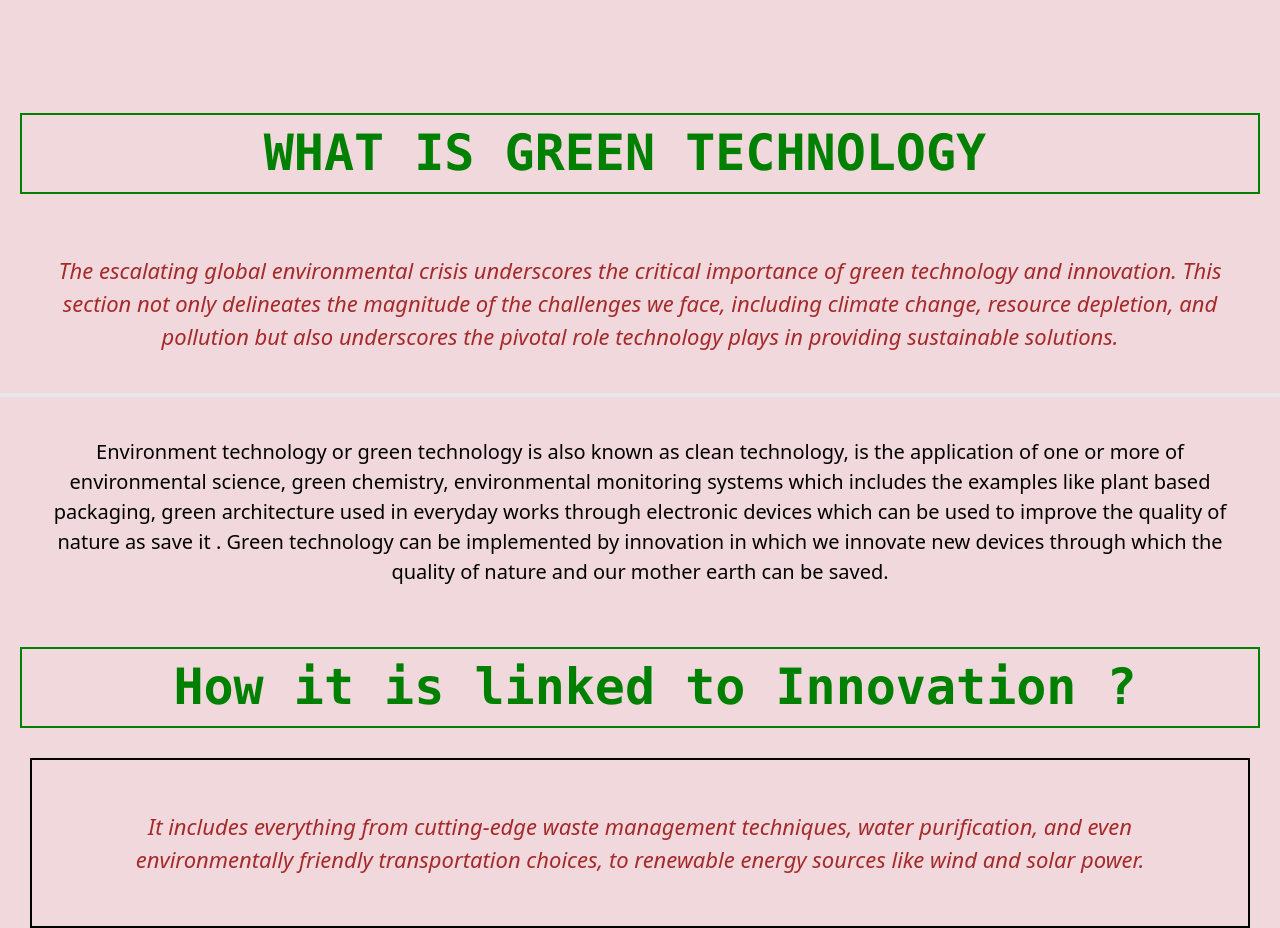
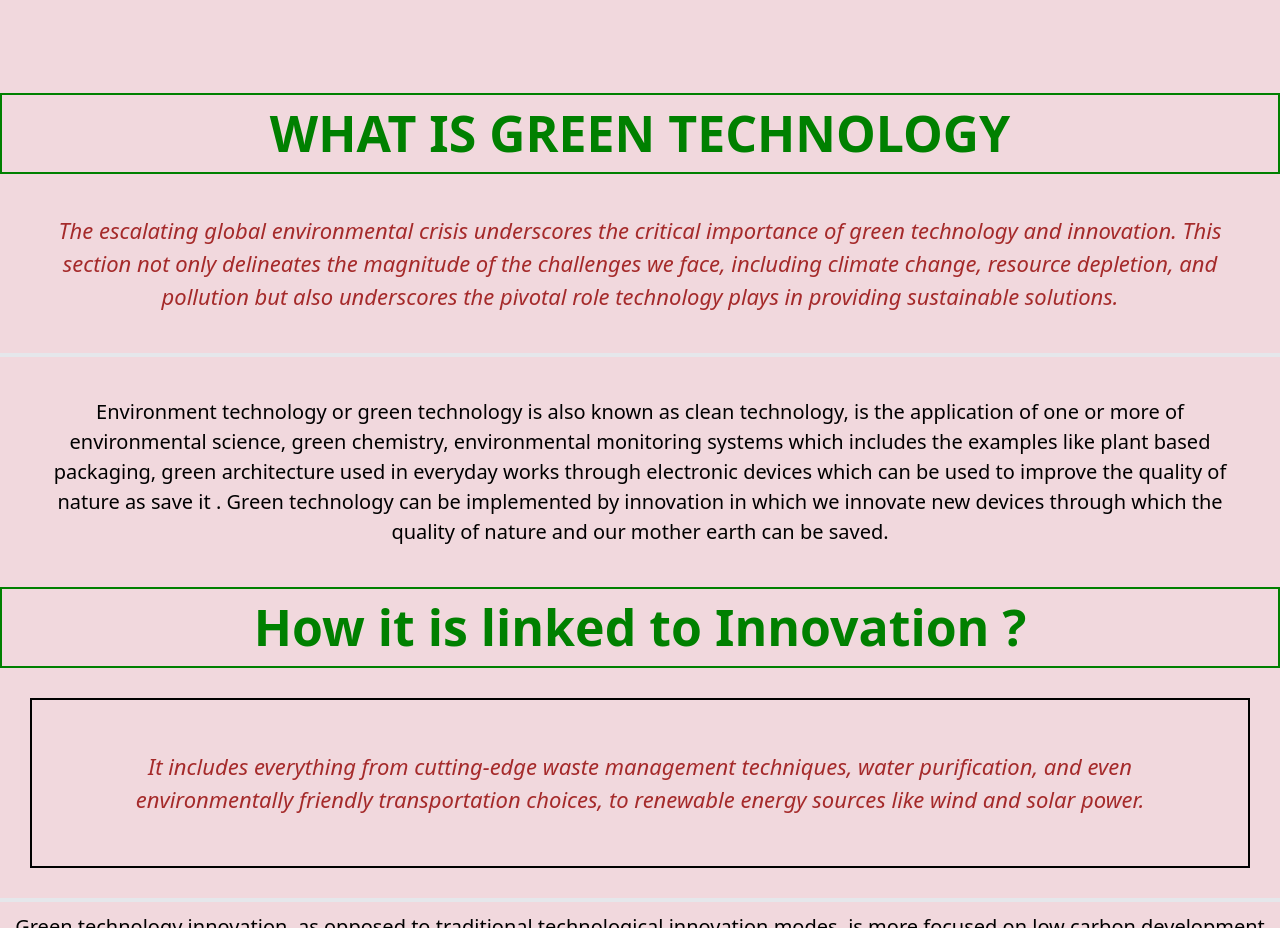
Before and after one commit to Bharat-Kumar-19030/Green-Technology-and-Innovation, a plain HTML site: page home.html in a window 1280 px wide. Shown: the part 471-1399 px from the top of the page. Drawn offline with nearby package versions, Linux system fonts and the light colour scheme.

Commit message:
Update home.html

```diff
--- a/home.html
+++ b/home.html
@@ -38,15 +38,17 @@
       width: auto;
       border: 2px solid green;
       padding: 1px;
-      margin: 20px;"><h1 style="text-align:center ;font-size:50px; color:green; font-weight:bold;"><pre> WHAT IS GREEN TECHNOLOGY  </pre></h1></div>
+             display:block
+      margin: auto;"><h1 style="text-align:center ;font-size:50px; color:green; font-weight:bold;">WHAT IS GREEN TECHNOLOGY</h1></div>
       <h1 style="text-align:center;padding:40px;font-style:italic;font-size:22px;color:brown;">The escalating global environmental crisis underscores the critical importance of green technology and innovation. This section not only delineates the magnitude of the challenges we face, including climate change, resource depletion, and pollution but also underscores the pivotal role technology plays in providing sustainable solutions. </h1></p>
          <hr style="color:red;border-width:2px"><p style="text-align:center;padding:40px;font-style:calibri; font-size:20px"> Environment technology or green technology is also known as clean technology, is the application of one or more of environmental science, green chemistry, environmental monitoring systems which includes the examples like plant based packaging, green architecture used in everyday works  through electronic devices which can be used to improve the quality of nature as save it . Green technology can be implemented by innovation in which we innovate new  devices through which the quality of nature and our mother earth can be saved.
         </p>
         <p><div style="
           width: auto;
           border: 2px solid green;
+               display:block;
           padding: 1px;
-          margin: 20px;"><h1 style="text-align:center ;font-size:50px; color:green; font-weight:bold;"><pre> How it is linked to Innovation ?</pre></h1></div>
+          margin: auto;"><h1 style="text-align:center ;font-size:50px; color:green; font-weight:bold;">How it is linked to Innovation ?</h1></div>
           <div  style=" width:auto; border:2px solid black;padding:10px;margin:30px;"><h1 style="text-align:center;padding:40px;font-style:italic;font-size:22px;color:brown;">It includes everything from cutting-edge waste management techniques, water purification, and even environmentally friendly transportation choices, to renewable energy sources like wind and solar power.</h1></div></p>
              <hr style="color:red;border-width:2px"><p style="text-align:center;padding:10px;font-style:calibri; font-size:20px">Green technology innovation, as opposed to traditional technological innovation modes, is more focused on low carbon development and provides vital help to nations across the globe in their fight against climate change. By modernizing the industrial structure, the impact of new developments in green technology on carbon emissions is taken into account using fixed effect and mediating effect models.
             </p><p><br><br>
```
